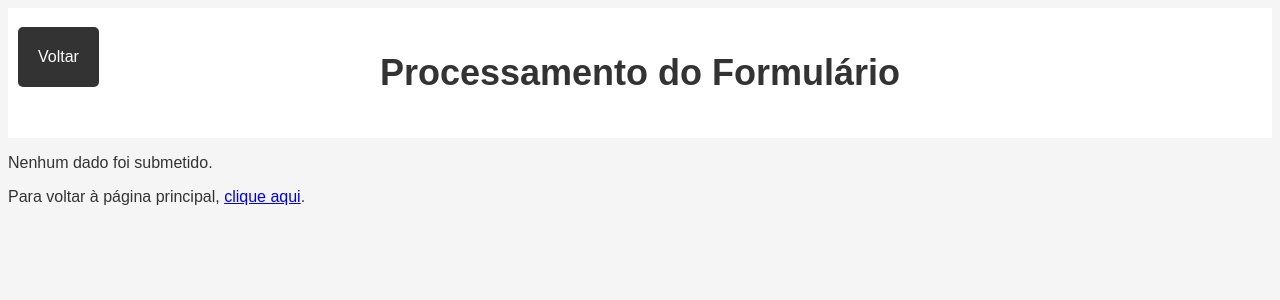
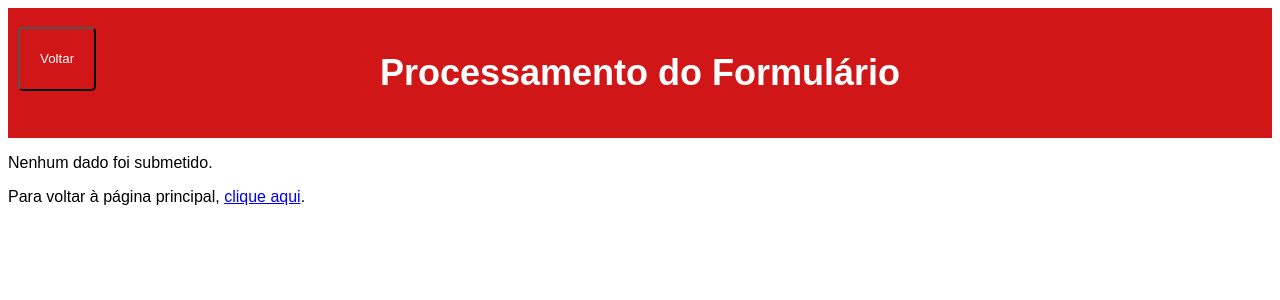
Before and after one commit to Vinnixz/site-prof, a PHP site: page /processa_formulario.php in a window 1280 px wide. Shown: the top 300 px of the page. Run offline with PHP 8.4, Linux system fonts and the light colour scheme.

Commit message:
TATUDO VREMELHO, FAZ O L

```diff
--- a/css/index.css
+++ b/css/index.css
@@ -6,14 +6,14 @@
     align-items: center;
     height: 100vh;
     margin: 0;
-    background-color: black;
+    background-color: #d01616;
     background-image: url("../imagem/fundo.jpg");
     background-repeat: no-repeat;
     width: 100%;
     background-size: cover;
     font-family: 'Roboto Slab', sans-serif;
     font-weight: 300;
-    color: black;
+    color: #000000;
 }
 
 .login-container {
--- a/css/processa_cadastro.css
+++ b/css/processa_cadastro.css
@@ -4,7 +4,7 @@
         align-items: center;
         height: 100vh;
         margin: 0;
-        background-color: black;
+        background-color: #d01616;
         background-image: url("../imagem/fundo.jpg");
         background-repeat: no-repeat;
         width: 100%;
@@ -19,5 +19,5 @@
         padding: 20px;
         border-radius: 10px;
         text-align: center;
-        color: black;
+        color: #d01616;
     }
--- a/css/processa_formulario.css
+++ b/css/processa_formulario.css
@@ -1,16 +1,16 @@
 body {
-    background-color: #f5f5f5;
-    color: #333;
+    background-color: #ffffff;
+    color: #000000;
     font-family: Arial, sans-serif;
 }
 
 header {
-    background-color: #fff;
+    background-color: #d01616;
     padding: 20px;
     text-align: center;
 }
 .btn-voltar {
-    background-color: #333;
+    background-color: #d01616;
     color: #fff;
     padding: 10px 20px;
     text-decoration: none;
@@ -27,45 +27,45 @@
 }
 
 .btn-voltar:hover {
-    background-color: #555;
+    background-color: #700505;
 }
 
 header h1 {
     font-size: 36px;
-    color: #333;
+    color: #ffffff;
 
 section {
-    background-color: #fff;
+    background-color:#d01616;
     padding: 20px;
     margin: 20px;
     border-radius: 10px;
     box-shadow: 0 2px 5px rgba(0, 0, 0, 0.2);
-    color: #333;
+    color: #ffffff;
 }
 
 section h2 {
-    color: #333;
+    color: #d01616;
 }
 
 footer {
-    background-color: #fff;
+    background-color: #d01616;
     padding: 20px;
     text-align: center;
 }
 
 a {
-    color: #3498db;
+    color: #ffffff;
     text-decoration: none;
 }
 
 a:hover {
     text-decoration: underline;
-    color: #1f6ac0;
+    color: #ffffff;
 }
   footer {
       bottom: 0;
       width: 100%;
-      background-color: #333; /* Cor de fundo do rodapé */
-      color: #fff; /* Cor do texto do rodapé */
-      padding: 10px; /* Espaçamento interno do rodapé */
+      background-color: #ffffff;
+      color: #d01616;
+      padding: 10px;
   }
--- a/css/sorte.css
+++ b/css/sorte.css
@@ -57,7 +57,7 @@
         }
 
         p {
-            color: #000;
+            color: #d01616;
         }
 
         .conhecer {
--- a/processa_cadastro.php
+++ b/processa_cadastro.php
@@ -22,8 +22,7 @@
               if (!$idadeConfirmada) {
                   echo "Você precisa confirmar que tem 18 anos ou mais para continuar.";
               } else {
-                  header("Location: start.php");
-                  exit;
+                header("Location: start.php");
               }
             }
           }
--- a/processa_formulario.php
+++ b/processa_formulario.php
@@ -12,7 +12,9 @@
 <body>
     <header>
         <h1>Processamento do Formulário</h1>
-      <a href="javascript:history.back()" class="btn-voltar">Voltar</a>
+      <form method="POST" action="grupo.php">
+      <button type="submit" class="btn-voltar">Voltar</button>
+      </form>
     </header>
 
     <?php
```
Also changed, not shown: contato.php (+5 -2 lines), css/contato.css (+9 -8 lines), css/grupo.css (+12 -9 lines), css/membros.css (+13 -12 lines), css/projetos.css (+12 -20 lines), membros.php (+2 -5 lines), projetos.php (+5 -8 lines).
